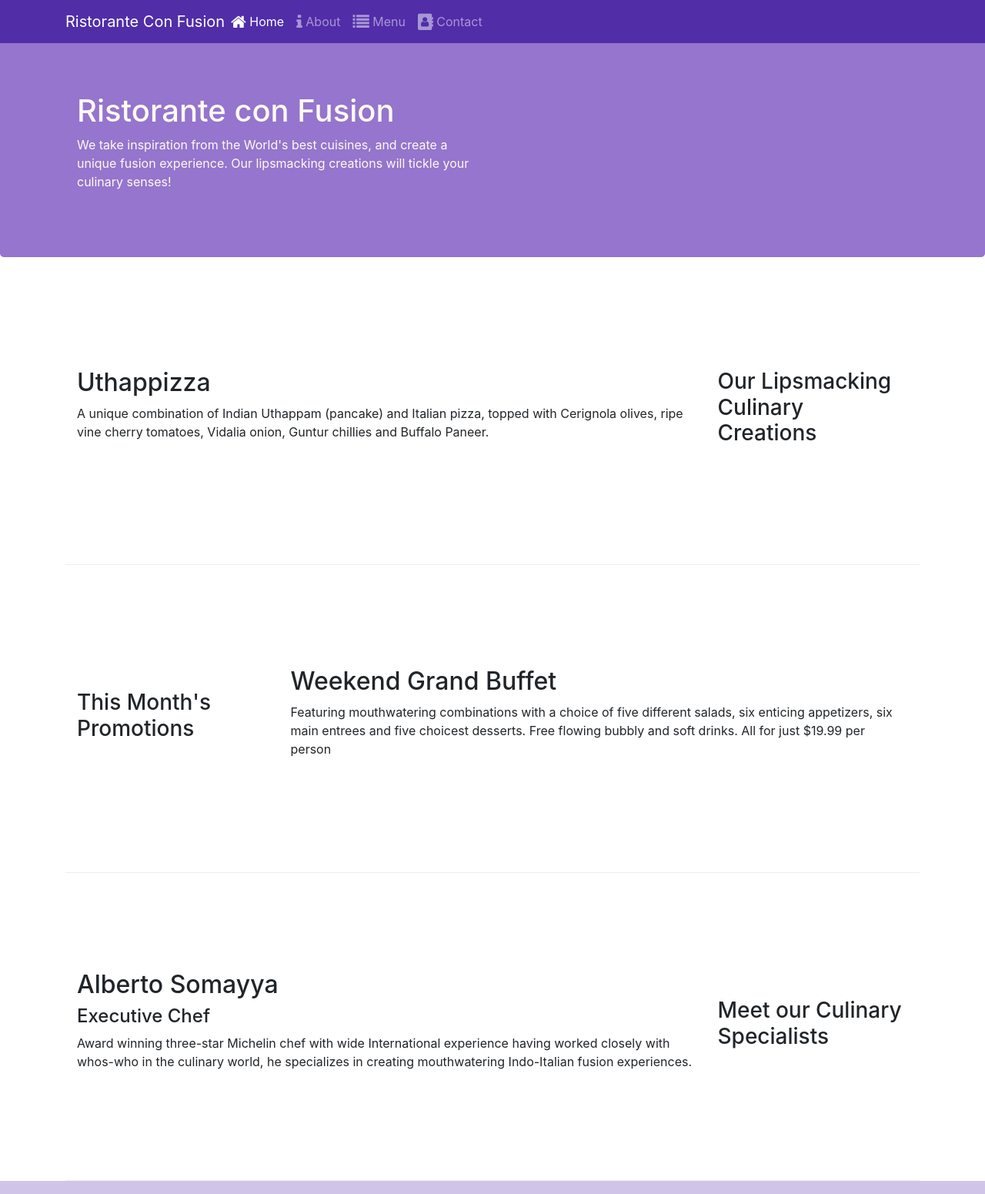
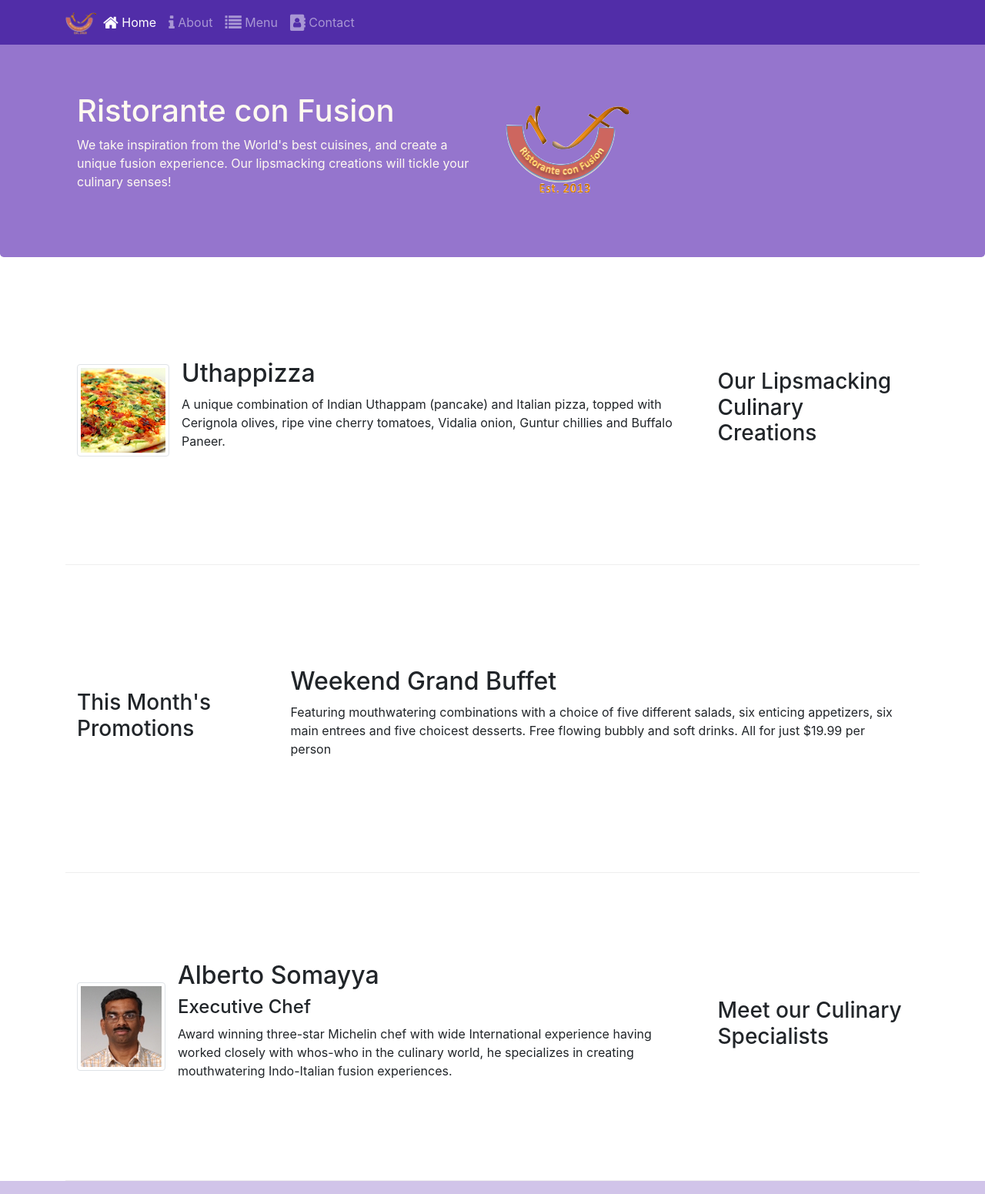
Before and after one commit to YehorDiachenko/confusion-bootstrap, a website: page index.html in a window 1280 px wide. Shown: the top 1551 px of the page at 77% size. Drawn offline with nearby package versions, Linux system fonts and the light colour scheme.

Commit message:
Images and Media

```diff
--- a/index.html
+++ b/index.html
@@ -22,7 +22,7 @@
         <button class="navbar-toggler" type="button" data-toggle="collapse" data-target="#Navbar">
             <span class="navbar-toggler-icon"></span>
         </button>
-        <a class="navbar-brand mr-auto" href="#">Ristorante Con Fusion</a>
+        <a class="navbar-brand mr-auto" href="#"><img src="img/logo.png" height="30" width="41"></a>
         <div class="collapse navbar-collapse" id="Navbar">
             <ul class="navbar-nav mr-auto">
                 <li class="nav-item active"><a class="nav-link" href="#"><span class="fa fa-home fa-lg"></span> Home</a></li>
@@ -33,6 +33,7 @@
         </div>
     </div>
 </nav>
+
 <header class="jumbotron">
     <div class="container">
         <div class="row row-header">
@@ -40,7 +41,8 @@
                 <h1>Ristorante con Fusion</h1>
                 <p>We take inspiration from the World's best cuisines, and create a unique fusion experience. Our lipsmacking creations will tickle your culinary senses!</p>
             </div>
-            <div class="col-12 col-sm-6">
+            <div class="col-12 col-sm align-self-center">
+                <img src="img/logo.png" class="img-fluid">
             </div>
         </div>
     </div>
@@ -52,8 +54,17 @@
             <h3>Our Lipsmacking Culinary Creations</h3>
         </div>
         <div class="col col-sm order-sm-first col-md">
-            <h2>Uthappizza</h2>
-            <p class="d-none d-sm-block">A unique combination of Indian Uthappam (pancake) and Italian pizza, topped with Cerignola olives, ripe vine cherry tomatoes, Vidalia onion, Guntur chillies and Buffalo Paneer.</p>
+            <div class="media">
+                <img class="d-flex mr-3 img-thumbnail align-self-center"
+                     src="img/uthappizza.png" alt="Uthappizza">
+                <div class="media-body">
+                    <h2 class="mt-0">Uthappizza</h2>
+                    <p class="d-none d-sm-block">A unique combination of Indian Uthappam (pancake) and
+                        Italian pizza, topped with Cerignola olives, ripe vine
+                        cherry tomatoes, Vidalia onion, Guntur chillies and
+                        Buffalo Paneer.</p>
+                </div>
+            </div>
         </div>
     </div>
 
@@ -73,9 +84,19 @@
             <h3>Meet our Culinary Specialists</h3>
         </div>
         <div class="col col-sm order-sm-first col-md">
-            <h2>Alberto Somayya</h2>
-            <h4>Executive Chef</h4>
-            <p class="d-none d-sm-block">Award winning three-star Michelin chef with wide International experience having worked closely with whos-who in the culinary world, he specializes in creating mouthwatering Indo-Italian fusion experiences. </p>
+            <div class="media">
+                <img class="d-flex mr-3 img-thumbnail align-self-center"
+                     src="img/alberto.png" alt="Alberto Somayya">
+                <div class="media-body">
+                    <h2 class="mt-0">Alberto Somayya</h2>
+                    <h4>Executive Chef</h4>
+                    <p class="d-none d-sm-block">Award winning three-star Michelin chef with wide
+                        International experience having worked closely with
+                        whos-who in the culinary world, he specializes in
+                        creating mouthwatering Indo-Italian fusion experiences.
+                    </p>
+                </div>
+            </div>
         </div>
     </div>
 </div>
```
Also changed, not shown: aboutus.html (+3 -2 lines), contactus.html (+3 -2 lines), css/styles.css (line endings or trailing spaces), img/alberto.png (added), img/buffet.png (added), img/logo.png (added), img/uthappizza.png (added), 1 other file.
